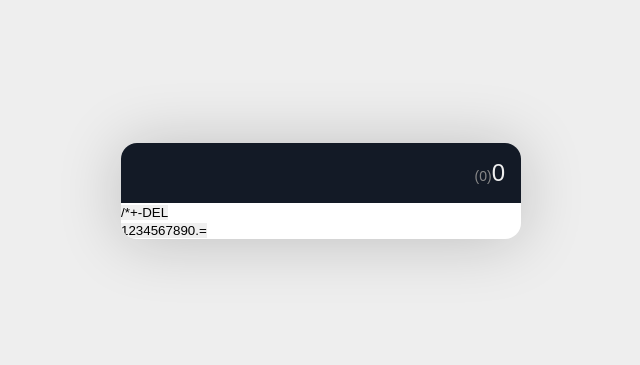
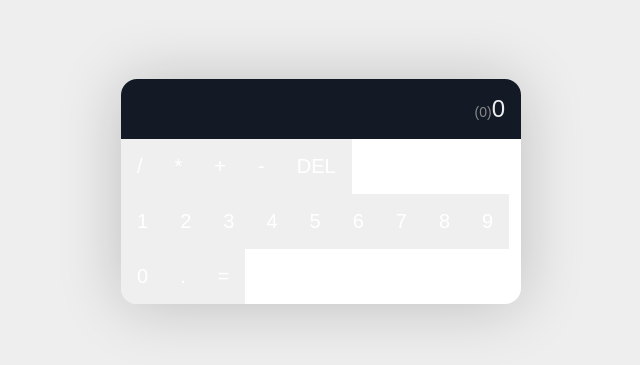
Before and after one commit to Lamtammy1515/react_calculator, a React (Create React App) app: page / in a window 1280 px wide. Shown: the part 209-574 px from the top of the page, without its empty margins (319-959 px from the left). Built offline with nearby package versions, Linux system fonts and the light colour scheme.

Commit message:
hover being added to buttons

```diff
--- a/src/index.css
+++ b/src/index.css
@@ -50,4 +50,13 @@ button {
   appearance: none;
   border: none;
   outline: none;
+  color: #FFF;
+  font-size: 20px;
+  padding: 16px;
+  cursor: pointer;
+  transition: 0.4s;
 }
+
+button:hover {
+
+}
```
